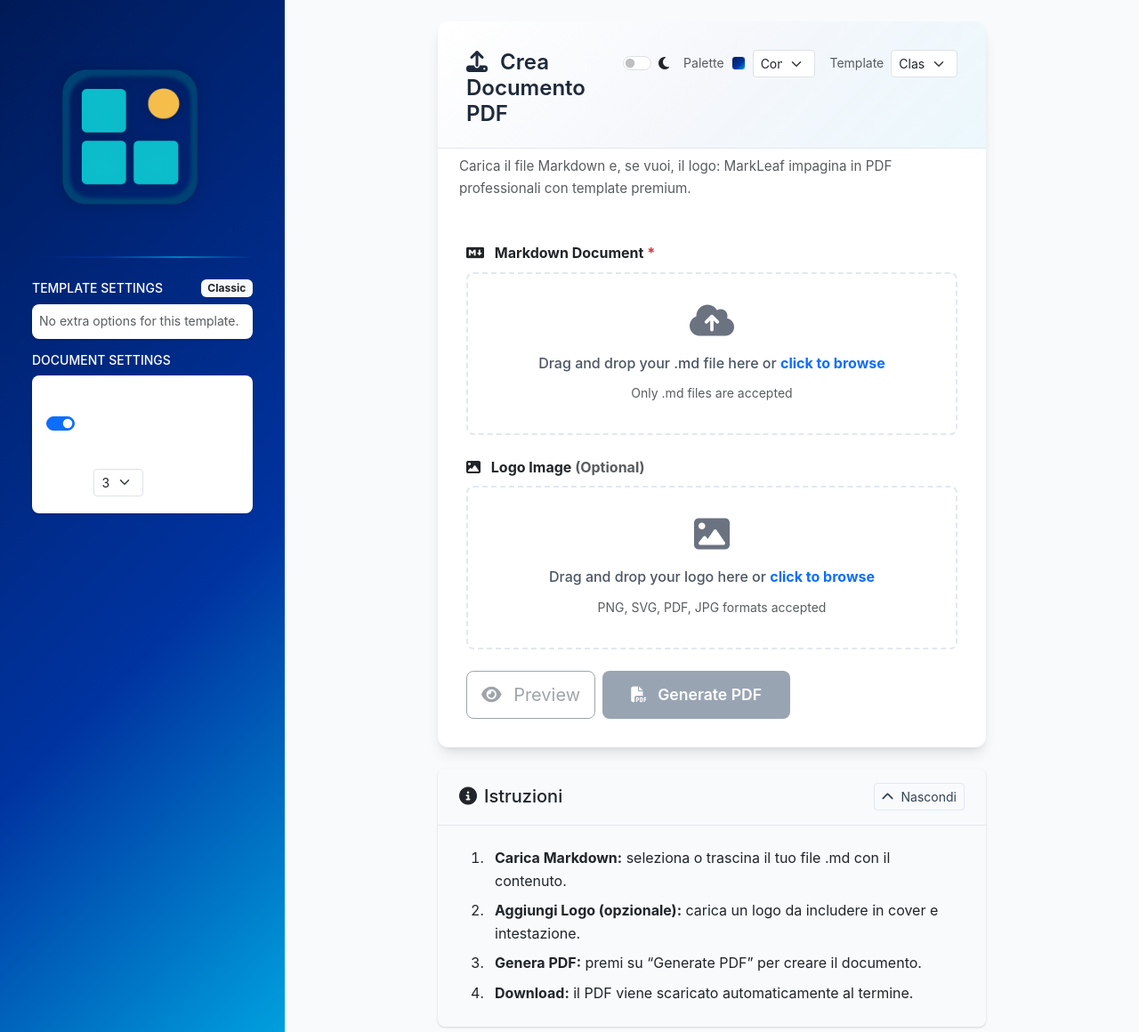
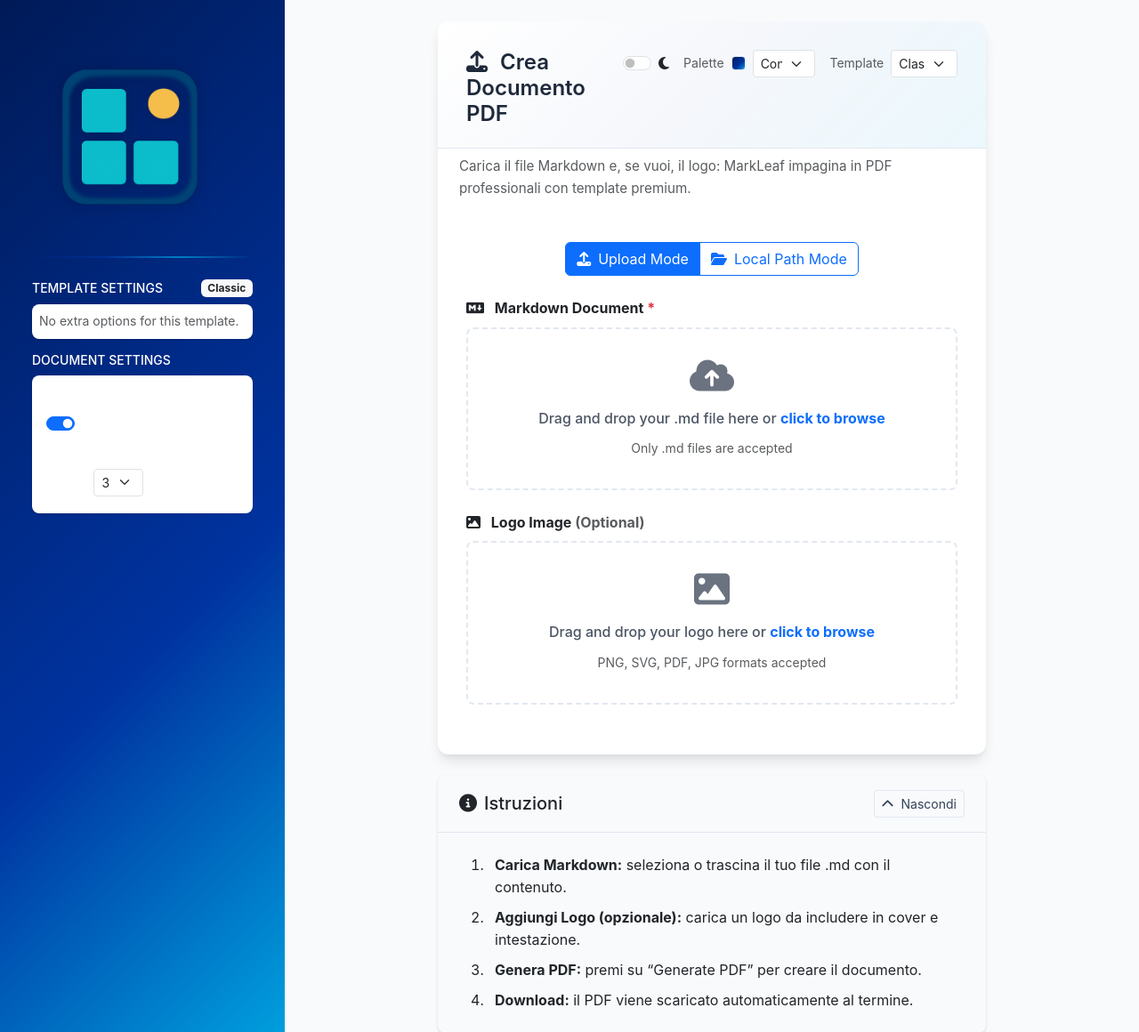
Before and after one commit to krea424/MarkPdfPublisher, a Flask app: page / in a window 1280 px wide. Shown: the top 1160 px of the page at 89% size. Run offline with Flask 3, Linux system fonts and the light colour scheme; some libraries are stand-ins or nearby versions.

Commit message:
feat: add UI for local path generation mode (#20)

```diff
--- a/Toolchain/Templates/index.html
+++ b/Toolchain/Templates/index.html
@@ -158,6 +158,17 @@
                                 </div>
 
                                 <div class="card-body">
+                                    <!-- Mode Toggle -->
+                                    <div class="d-flex justify-content-center mb-4">
+                                        <div class="btn-group" role="group" aria-label="Generation Mode">
+                                            <input type="radio" class="btn-check" name="generationMode" id="uploadMode" autocomplete="off" checked>
+                                            <label class="btn btn-outline-primary" for="uploadMode"><i class="fas fa-upload me-2"></i>Upload Mode</label>
+
+                                            <input type="radio" class="btn-check" name="generationMode" id="localPathMode" autocomplete="off">
+                                            <label class="btn btn-outline-primary" for="localPathMode"><i class="fas fa-folder-open me-2"></i>Local Path Mode</label>
+                                        </div>
+                                    </div>
+
                                     <!-- Error Alert -->
                                     <div id="errorAlert" class="alert alert-danger alert-dismissible fade show d-none" role="alert">
                                         <i class="fas fa-exclamation-triangle me-2"></i>
@@ -172,8 +183,8 @@
                                         <button type="button" class="btn-close" data-bs-dismiss="alert"></button>
                                     </div>
 
-                                    <!-- Upload Form -->
-                                    <form id="uploadForm" enctype="multipart/form-data">
+                                    <!-- Upload Mode Form -->
+                                    <div id="uploadFormContainer">
                                         <!-- Markdown File Upload -->
                                         <div class="mb-4">
                                             <label for="markdownFile" class="form-label fw-bold">
@@ -227,23 +238,24 @@
                                                 </button>
                                             </div>
                                         </div>
+                                    </div>
 
-                                        <!-- Actions -->
+                                    <!-- Local Path Mode Form -->
+                                    <div id="localPathFormContainer" class="d-none">
+                                        <div class="mb-3">
+                                            <label for="localMarkdownPath" class="form-label fw-bold">Absolute Path to Markdown File <span class="text-danger">*</span></label>
+                                            <input type="text" class="form-control" id="localMarkdownPath" placeholder="/path/to/your/document.md" required>
+                                            <div class="form-text">The server must have read/write access to this path.</div>
+                                        </div>
+                                        <div class="mb-3">
+                                            <label for="localLogoPath" class="form-label fw-bold">Absolute Path to Logo File <span class="text-muted">(Optional)</span></label>
+                                            <input type="text" class="form-control" id="localLogoPath" placeholder="/path/to/your/logo.png">
+                                        </div>
                                         <div class="d-flex gap-2">
-                                            <button type="button" class="btn btn-outline-secondary btn-lg" id="previewBtn" disabled>
-                                                <span class="btn-text">
-                                                    <i class="fas fa-eye me-2"></i>
-                                                    Preview
-                                                </span>
-                                                <span class="btn-loading d-none">
-                                                    <span class="spinner-border spinner-border-sm me-2" role="status" aria-hidden="true"></span>
-                                                    Rendering...
-                                                </span>
-                                            </button>
-                                            <button type="submit" class="btn btn-primary btn-lg" id="generateBtn" disabled>
+                                             <button type="button" class="btn btn-primary btn-lg" id="generateBtnLocal">
                                                 <span class="btn-text">
                                                     <i class="fas fa-file-pdf me-2"></i>
-                                                    Generate PDF
+                                                    Generate PDF Locally
                                                 </span>
                                                 <span class="btn-loading d-none">
                                                     <span class="spinner-border spinner-border-sm me-2" role="status" aria-hidden="true"></span>
@@ -251,7 +263,7 @@
                                                 </span>
                                             </button>
                                         </div>
-                                    </form>
+                                    </div>
                                 </div>
                             </div>
 
--- a/Toolchain/static/js/app.js
+++ b/Toolchain/static/js/app.js
@@ -5,10 +5,20 @@
 
 class PDFGenerator {
     constructor() {
-        this.form = document.getElementById('uploadForm');
+        // Mode containers
+        this.uploadModeContainer = document.getElementById('uploadFormContainer');
+        this.localPathModeContainer = document.getElementById('localPathFormContainer');
+
+        // Upload mode elements
         this.markdownInput = document.getElementById('markdownFile');
         this.logoInput = document.getElementById('logoFile');
         this.generateBtn = document.getElementById('generateBtn');
+
+        // Local path mode elements
+        this.generateBtnLocal = document.getElementById('generateBtnLocal');
+        this.localMarkdownPathInput = document.getElementById('localMarkdownPath');
+        this.localLogoPathInput = document.getElementById('localLogoPath');
+
         this.errorAlert = document.getElementById('errorAlert');
         this.successAlert = document.getElementById('successAlert');
         this.tocEnabledEl = document.getElementById('tocEnabled');
@@ -188,10 +198,23 @@ class PDFGenerator {
     }
 
     setupFormSubmission() {
-        this.form.addEventListener('submit', (e) => {
-            e.preventDefault();
-            this.generatePDF();
-        });
+        // Mode toggles
+        document.getElementById('uploadMode').addEventListener('change', () => this.setMode('upload'));
+        document.getElementById('localPathMode').addEventListener('change', () => this.setMode('local'));
+
+        // Upload mode button
+        if (this.generateBtn) {
+            this.generateBtn.addEventListener('click', (e) => {
+                e.preventDefault();
+                this.generatePDF();
+            });
+        }
+
+        // Local path mode button
+        if (this.generateBtnLocal) {
+            this.generateBtnLocal.addEventListener('click', () => this.generatePDFLocal());
+            this.localMarkdownPathInput.addEventListener('input', () => this.updateGenerateButton());
+        }
 
         // Keep depth disabled when TOC is off (cosmetic)
         if (this.tocEnabledEl && this.tocDepthEl) {
@@ -419,8 +442,17 @@ class PDFGenerator {
 
     updateGenerateButton() {
         const hasMarkdown = this.markdownInput.files.length > 0;
-        this.generateBtn.disabled = !hasMarkdown;
-        if (this.previewBtn) this.previewBtn.disabled = !hasMarkdown;
+        const hasLocalPath = this.localMarkdownPathInput && this.localMarkdownPathInput.value.trim() !== '';
+
+        if (this.generateBtn) {
+            this.generateBtn.disabled = !hasMarkdown;
+        }
+        if (this.previewBtn) {
+            this.previewBtn.disabled = !hasMarkdown;
+        }
+        if (this.generateBtnLocal) {
+            this.generateBtnLocal.disabled = !hasLocalPath;
+        }
     }
 
     async generatePDF() {
@@ -543,6 +575,70 @@ class PDFGenerator {
             this.setLoading(false);
             this.setProgress(false);
         }
+    }
+
+    async generatePDFLocal() {
+        const sourcePath = this.localMarkdownPathInput.value.trim();
+        if (!sourcePath) {
+            this.showError('Please provide an absolute path to the Markdown file.');
+            return;
+        }
+
+        try {
+            this.setLoading(true, 'local');
+            this.setProgress(true);
+            this.hideError();
+            this.hideSuccess();
+
+            const payload = {
+                source_path: sourcePath,
+                logoPath: this.localLogoPathInput.value.trim() || null,
+                templateType: document.getElementById('templateType')?.value || 'classic',
+                tocEnabled: this.tocEnabledEl ? this.tocEnabledEl.checked : true,
+                tocDepth: this.tocDepthEl ? parseInt(this.tocDepthEl.value, 10) : 3,
+            };
+
+            const response = await fetch('/generate-by-path', {
+                method: 'POST',
+                headers: {
+                    'Content-Type': 'application/json',
+                },
+                body: JSON.stringify(payload),
+            });
+
+            const responseData = await response.json();
+
+            if (response.ok) {
+                this.showSuccess(`PDF generated successfully at: ${responseData.pdf_path}`);
+                this.showToast('success', 'Local PDF generated successfully.');
+            } else {
+                this.showError(responseData.error || 'An error occurred during local PDF generation.');
+                if (responseData.details) {
+                    console.error('Local PDF Generation Error Details:', responseData.details);
+                }
+                this.showToast('error', responseData.error || 'Failed to generate local PDF.');
+            }
+        } catch (error) {
+            console.error('Network or parsing error:', error);
+            this.showError('A network error occurred. Please check your connection and try again.');
+            this.showToast('error', 'Network error during local generation.');
+        } finally {
+            this.setLoading(false, 'local');
+            this.setProgress(false);
+        }
+    }
+
+    setMode(mode) {
+        if (mode === 'upload') {
+            this.uploadModeContainer.classList.remove('d-none');
+            this.localPathModeContainer.classList.add('d-none');
+        } else if (mode === 'local') {
+            this.uploadModeContainer.classList.add('d-none');
+            this.localPathModeContainer.classList.remove('d-none');
+        }
+        this.hideError();
+        this.hideSuccess();
+        this.updateGenerateButton();
     }
 
     async generatePreview() {
@@ -1248,18 +1344,23 @@ class PDFGenerator {
         this.preRenderToCache(neighbor).catch(() => {});
     }
 
-    setLoading(isLoading) {
-        const btnText = this.generateBtn.querySelector('.btn-text');
-        const btnLoading = this.generateBtn.querySelector('.btn-loading');
+    setLoading(isLoading, mode = 'upload') {
+        const btn = mode === 'local' ? this.generateBtnLocal : this.generateBtn;
+        if (!btn) return;
+
+        const btnText = btn.querySelector('.btn-text');
+        const btnLoading = btn.querySelector('.btn-loading');
 
         if (isLoading) {
             btnText.classList.add('d-none');
             btnLoading.classList.remove('d-none');
-            this.generateBtn.disabled = true;
+            btn.disabled = true;
         } else {
             btnText.classList.remove('d-none');
             btnLoading.classList.add('d-none');
-            this.updateGenerateButton();
+            // Re-enable based on current state
+            if (mode === 'upload') this.updateGenerateButton();
+            else if (mode === 'local') this.updateGenerateButton();
         }
     }
 
```
